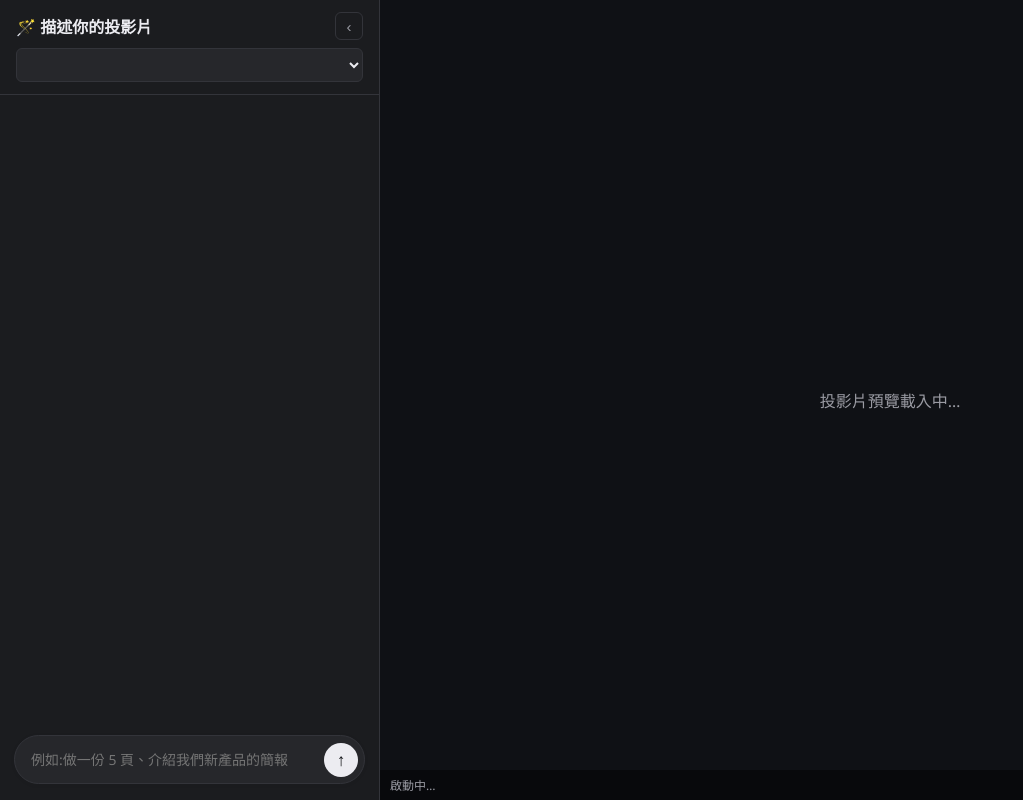
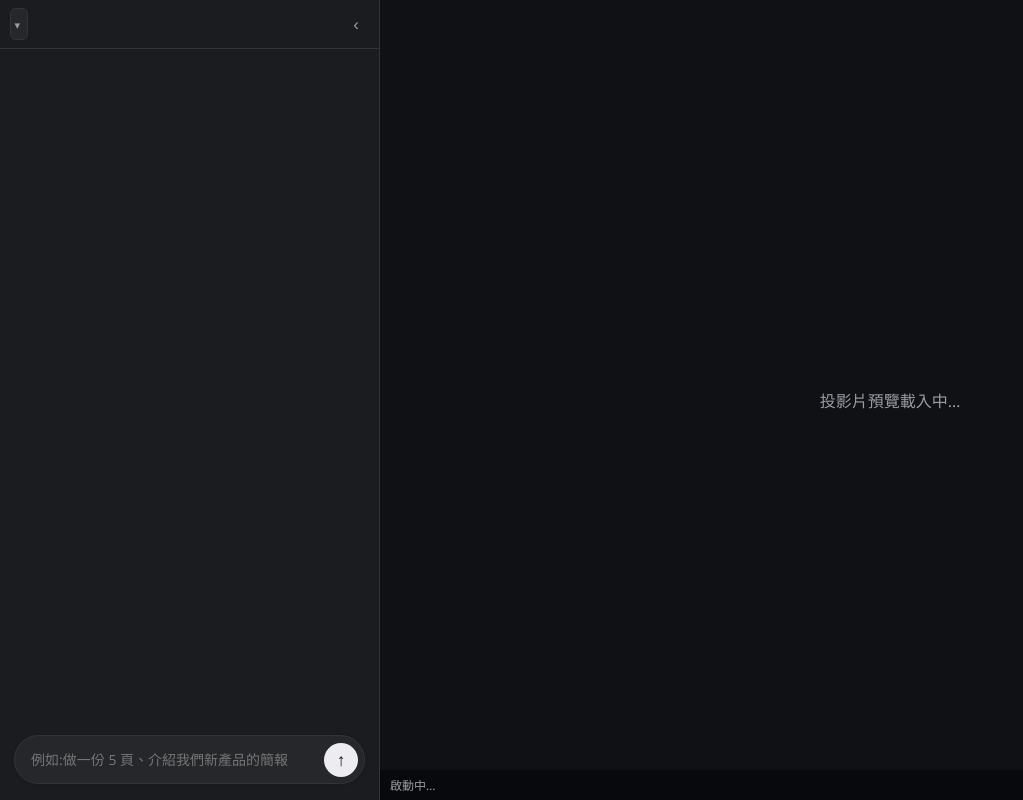
Before and after one commit to BingHanLin/open-slide-studio, an Electron app: page src/renderer/index.html in a window 1400 px wide. Shown: the whole page, without its empty margins (0-1023 px from the left). Drawn offline with Linux system fonts and the light colour scheme; no server answers.

Commit message:
Move model picker to ChatGPT-style top-left dropdown
- Remove the panel title; the model name is now the header, shown as a
  borderless text dropdown with a chevron (like ChatGPT's model switcher)
- Borderless iconbtn hover; drop the now-unused title element

```diff
--- a/src/renderer/index.html
+++ b/src/renderer/index.html
@@ -23,10 +23,15 @@
 
       /* ---- left: simplified chat ---- */
       #chat { display: flex; flex-direction: column; background: var(--panel); border-right: 1px solid var(--line); overflow: hidden; min-width: 0; }
-      #chat header { padding: 12px 16px; border-bottom: 1px solid var(--line); display: flex; flex-direction: column; gap: 8px; }
-      #chat header .header-row { display: flex; align-items: center; gap: 8px; }
-      #chat header .title { font-weight: 600; flex: 1; white-space: nowrap; }
-      .iconbtn { background: transparent; color: var(--muted); border: 1px solid var(--line); border-radius: 6px; width: 28px; height: 28px; line-height: 1; font-size: 15px; cursor: pointer; flex: none; padding: 0; }
+      #chat header { padding: 8px 8px 8px 10px; border-bottom: 1px solid var(--line); }
+      #chat header .header-row { display: flex; align-items: center; justify-content: space-between; gap: 8px; }
+      /* ChatGPT-style top-left model dropdown: borderless text + chevron */
+      .model-wrap { position: relative; display: inline-flex; align-items: center; }
+      #model { appearance: none; -webkit-appearance: none; background: transparent; border: 0; color: var(--text); font: inherit; font-size: 15px; font-weight: 600; padding: 5px 22px 5px 8px; border-radius: 8px; cursor: pointer; max-width: 280px; }
+      #model:hover { background: var(--user-bubble); }
+      .model-wrap .chev { position: absolute; right: 8px; pointer-events: none; color: var(--muted); font-size: 11px; }
+      .iconbtn { background: transparent; color: var(--muted); border: 0; border-radius: 6px; width: 30px; height: 30px; line-height: 1; font-size: 17px; cursor: pointer; flex: none; padding: 0; }
+      .iconbtn:hover { background: var(--user-bubble); }
       .iconbtn:hover { color: var(--text); }
       /* collapsed: hide everything but the expand handle */
       #expand { display: none; margin: 10px auto; }
@@ -65,10 +70,12 @@
         <button id="expand" class="iconbtn" title="展開">›</button>
         <header>
           <div class="header-row">
-            <span class="title" id="title">🪄 描述你的投影片</span>
+            <div class="model-wrap">
+              <select id="model" title="選擇 AI 模型"></select>
+              <span class="chev">▾</span>
+            </div>
             <button id="collapse" class="iconbtn" title="收合">‹</button>
           </div>
-          <select id="model" title="選擇 AI 模型"></select>
         </header>
         <div id="messages"></div>
         <div id="composer">
--- a/src/renderer/renderer.js
+++ b/src/renderer/renderer.js
@@ -4,7 +4,6 @@ const messagesEl = document.getElementById("messages");
 const inputEl = document.getElementById("input");
 const sendEl = document.getElementById("send");
 const modelEl = document.getElementById("model");
-const titleEl = document.getElementById("title");
 const appEl = document.getElementById("app");
 const collapseEl = document.getElementById("collapse");
 const expandEl = document.getElementById("expand");
@@ -96,7 +95,6 @@ function applyLocale(locale) {
   lang = locale;
   t = I18N[lang];
   document.documentElement.lang = locale;
-  titleEl.textContent = t.title;
   modelEl.title = t.modelTitle;
   inputEl.placeholder = t.placeholder;
   sendEl.title = t.send;
```
